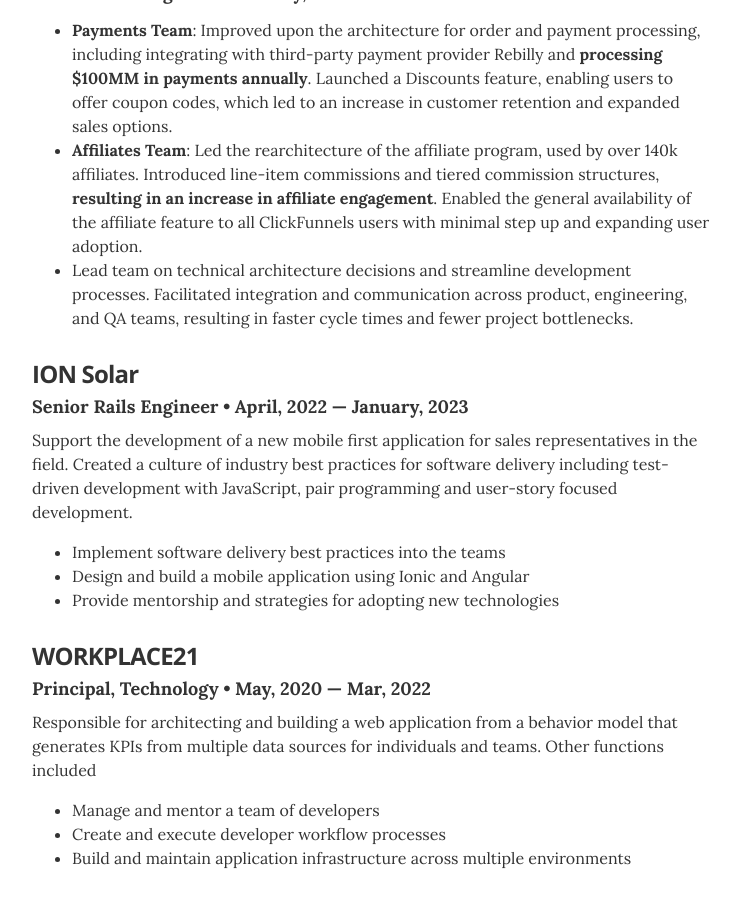
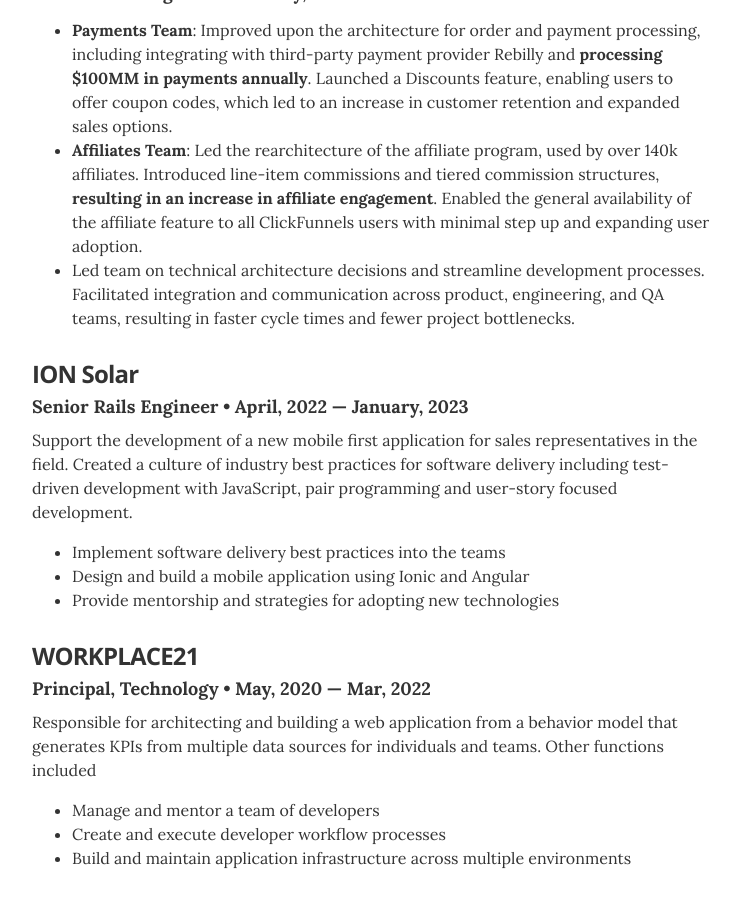
Before and after one commit to btoone/btoone.github.io, a Jekyll site: the page built from index.html, in a window 1280 px wide and 900 px high, scrolled down 898 px. Shown: the whole window, without its empty margins (268-1008 px from the left). Built offline with Jekyll 4.4.1, drawn with Linux system fonts in a browser that asks for light colours.

Commit message:
Fix grammar

```diff
--- a/_data/experience.yml
+++ b/_data/experience.yml
@@ -16,7 +16,7 @@
     availability of the affiliate feature to all ClickFunnels users with minimal
     step up and expanding user adoption.</li>
 
-    <li>Lead team on technical architecture decisions and streamline development
+    <li>Led team on technical architecture decisions and streamline development
     processes. Facilitated integration and communication across product, engineering, and QA teams,
     resulting in faster cycle times and fewer project bottlenecks.</li>
     <ul>
```
